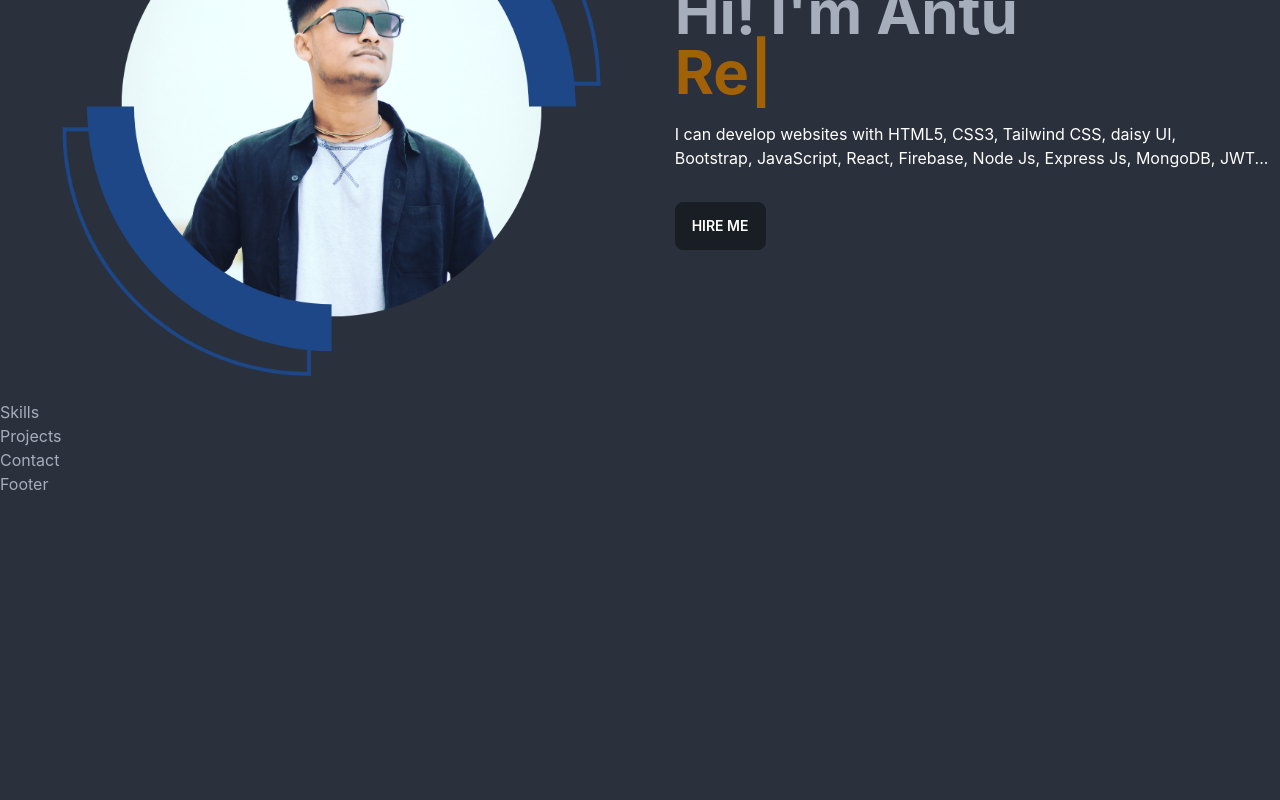
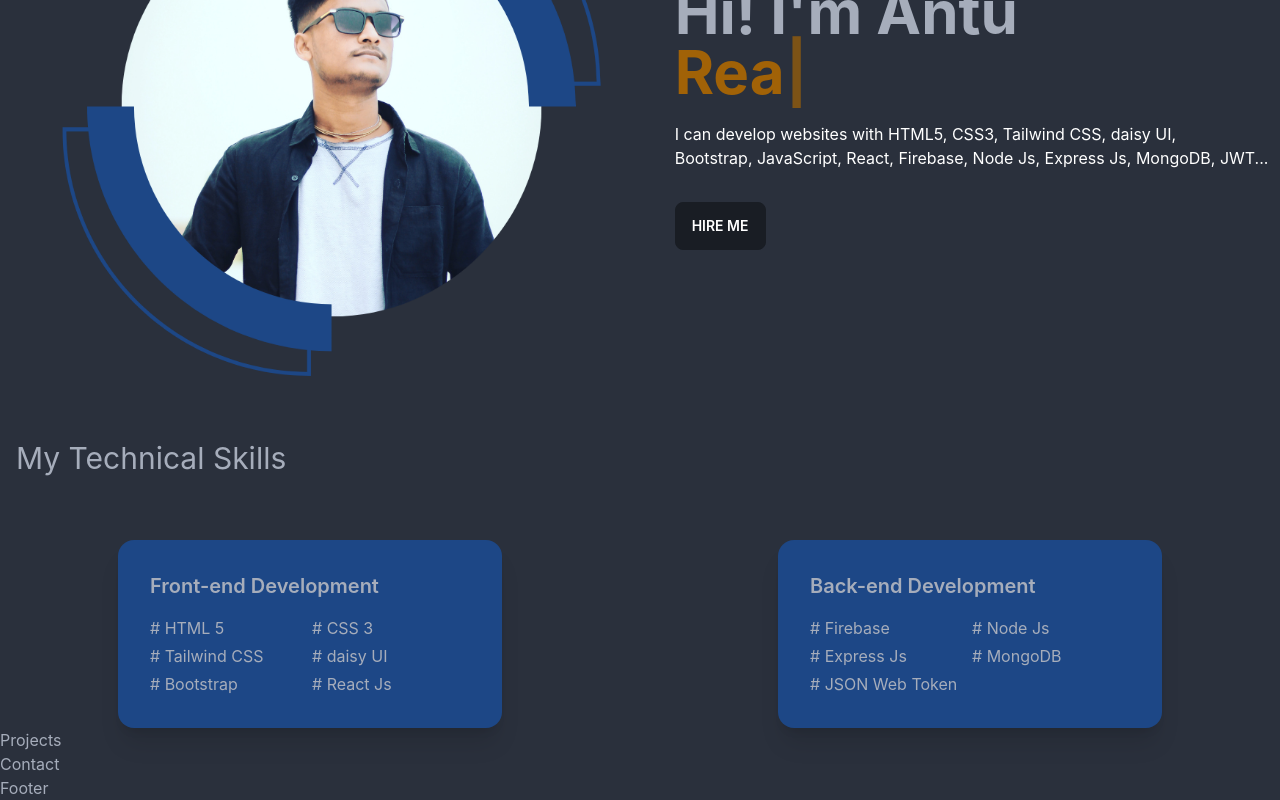
Before and after one commit to antudas22/antu-d-portfolio, a React (Create React App) app: page / in a window 1280 px wide. Shown: the part 311-1111 px from the top of the page. Before the commit the page ends 807 px from the top, so only its background shows below. Built offline with nearby package versions, Linux system fonts and the light colour scheme.

Commit message:
Added My Technical Skills

```diff
--- a/src/components/Banner/Banner.js
+++ b/src/components/Banner/Banner.js
@@ -10,7 +10,7 @@ const Banner = () => {
             <img className='w-3/4 lg:w-11/12' src={banner} alt="" />
         </div>
             <div className='my-auto p-10 lg:p-0 text-start md:text-center lg:text-start'>
-                <h2 className='text-4xl md:text-6xl lg:text-6xl font-bold my-5 w-full'>Hi! I'm Antu
+                <h2 className='text-base-content text-4xl md:text-6xl lg:text-6xl font-bold my-5 w-full'>Hi! I'm Antu
                 <span className='text-yellow-700'>
                 <Typewriter
                         options={{
--- a/src/components/Navbar/Navbar.js
+++ b/src/components/Navbar/Navbar.js
@@ -1,8 +1,13 @@
 import React from 'react';
-import { Link } from 'react-scroll';
+import Scroll from 'react-scroll';
 import { HiArrowDownTray } from "react-icons/hi2";
+import { Link } from 'react-router-dom';
 
 const Navbar = () => {
+
+    let ScrollLink = Scroll.Link;
+
+
     return (
         <div className="navbar my-3">
   <div className="navbar-start mx-2">
@@ -12,10 +17,10 @@ const Navbar = () => {
       </label>
       <ul tabIndex={0} className="menu menu-compact dropdown-content gap-1 p-2 shadow bg-base-100 rounded-box w-52">
         <li><Link to="/">Home</Link></li>
-        <li><Link to="skills" spy={true} smooth={true} duration={1000}>Skills</Link></li>
-        <li><Link to="projects" spy={true} smooth={true} duration={1000}>Projects</Link></li>
-        <li><Link to="contact" spy={true} smooth={true} duration={1000}>Contact</Link></li>
-        <li><Link to="about" spy={true} smooth={true} duration={1000}>About</Link></li>
+        <li><ScrollLink to="skills" spy={true} smooth={true} duration={1000}>Skills</ScrollLink></li>
+        <li><ScrollLink to="projects" spy={true} smooth={true} duration={1000}>Projects</ScrollLink></li>
+        <li><ScrollLink to="contact" spy={true} smooth={true} duration={1000}>Contact</ScrollLink></li>
+        <li><ScrollLink to="about" spy={true} smooth={true} duration={1000}>About</ScrollLink></li>
       </ul>
     </div>
     <Link to="/">
@@ -25,10 +30,10 @@ const Navbar = () => {
   <div className="navbar-center hidden lg:flex">
     <ul className="menu menu-horizontal gap-1">
     <li><Link to="/">Home</Link></li>
-        <li><Link to="skills" spy={true} smooth={true} duration={1000}>Skills</Link></li>
-        <li><Link to="projects" spy={true} smooth={true} duration={1000}>Projects</Link></li>
-        <li><Link to="contact" spy={true} smooth={true} duration={1000}>Contact</Link></li>
-        <li><Link to="about" spy={true} smooth={true} duration={1000}>About</Link></li>
+        <li><ScrollLink to="skills" spy={true} smooth={true} duration={1000}>Skills</ScrollLink></li>
+        <li><ScrollLink to="projects" spy={true} smooth={true} duration={1000}>Projects</ScrollLink></li>
+        <li><ScrollLink to="contact" spy={true} smooth={true} duration={1000}>Contact</ScrollLink></li>
+        <li><ScrollLink to="about" spy={true} smooth={true} duration={1000}>About</ScrollLink></li>
     </ul>
   </div>
   <div className="navbar-end">
--- a/src/components/Skills/Skills.js
+++ b/src/components/Skills/Skills.js
@@ -2,8 +2,35 @@ import React from 'react';
 
 const Skills = () => {
     return (
-        <div>
-            Skills
+        <div name="skills">
+            <h3 className='text-3xl mt-10 mb-16 ml-4'>My Technical Skills</h3>
+            <div className='grid gap-10 justify-items-center grid-cols-1 md:grid-cols-2 lg:grid-cols-2'>
+                <div className="card w-72 lg:w-96 bg-[#1D4786] shadow-xl">
+                    <div className="card-body">
+                        <h2 className="card-title">Front-end Development</h2>
+                        <ul className='grid grid-cols-2 gap-1 mt-2'>
+                            <li><p># HTML 5</p></li>
+                            <li><p># CSS 3</p></li>
+                            <li><p># Tailwind CSS</p></li>
+                            <li><p># daisy UI</p></li>
+                            <li><p># Bootstrap</p></li>
+                            <li><p># React Js</p></li>
+                        </ul>
+                    </div>
+                </div>
+                <div className="card w-72 lg:w-96 bg-[#1D4786] shadow-xl">
+                    <div className="card-body">
+                        <h2 className="card-title">Back-end Development</h2>
+                        <ul className='grid grid-cols-2 gap-1 mt-2'>
+                            <li><p># Firebase</p></li>
+                            <li><p># Node Js</p></li>
+                            <li><p># Express Js</p></li>
+                            <li><p># MongoDB</p></li>
+                            <li><p># JSON Web Token</p></li>
+                        </ul>
+                    </div>
+                </div>
+            </div>
         </div>
     );
 };
```
